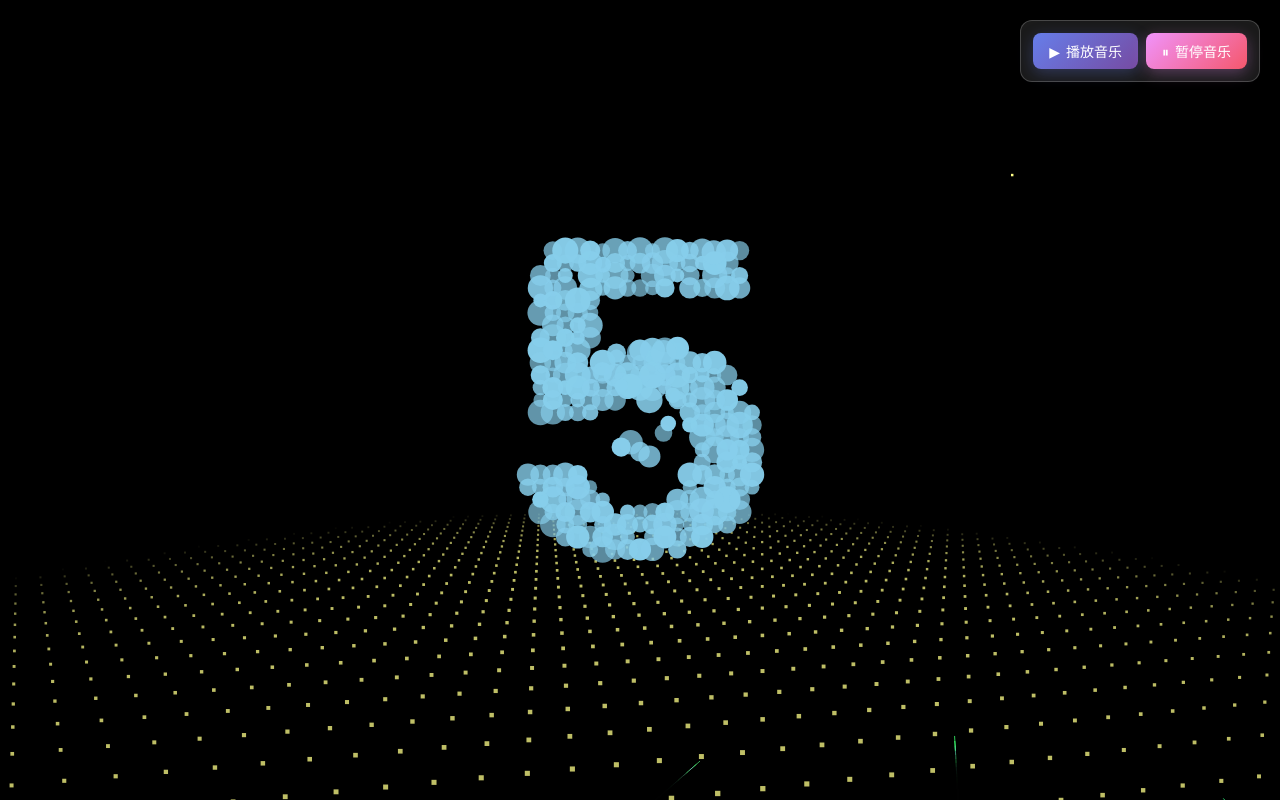
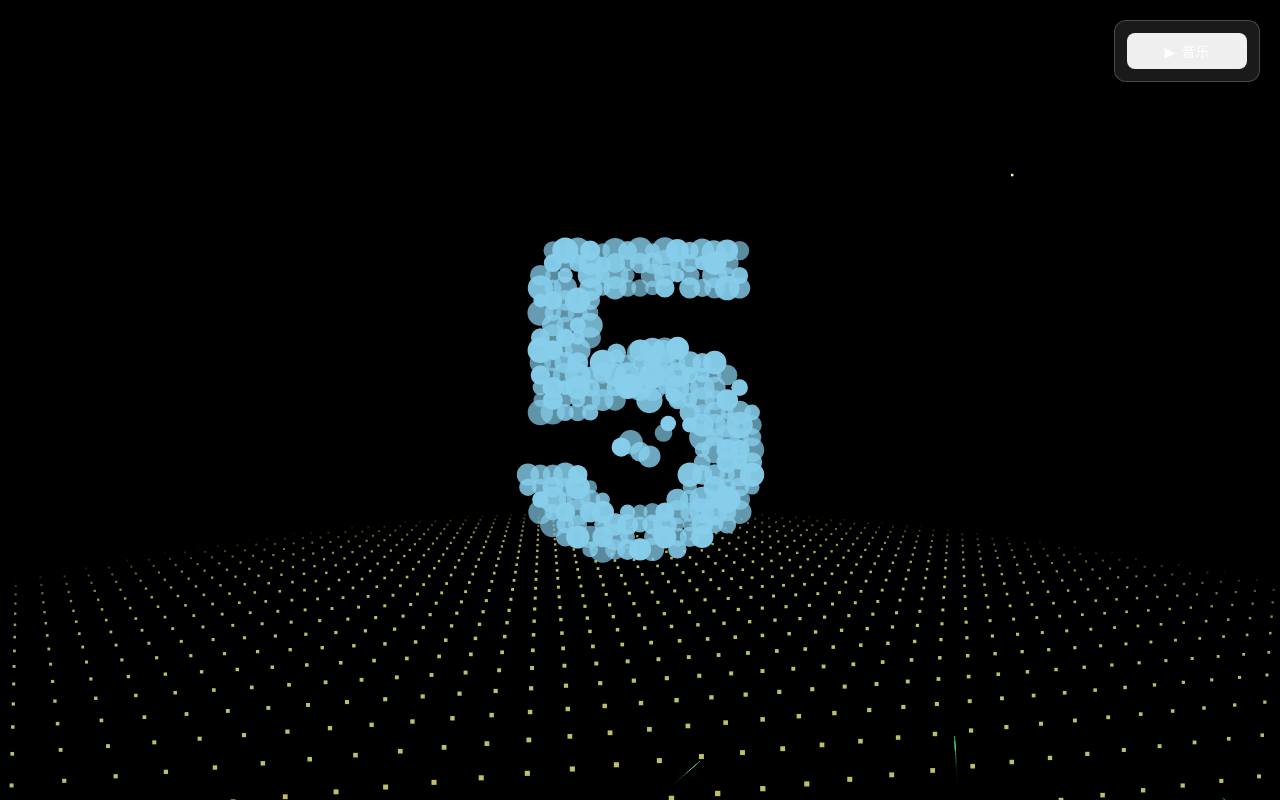
Before and after one commit to xiaowenlaili/guanian1.github.io, a plain HTML site: page index.html in a window 1280 px wide. Drawn offline with Linux system fonts and the light colour scheme; animation ran at ten frames a second.

Commit message:
Add files via upload

```diff
--- a/index.html
+++ b/index.html
@@ -361,49 +361,64 @@ document.addEventListener("DOMContentLoaded", function() {
   var audioControlPanel = document.createElement("div");
   audioControlPanel.style.cssText = "position:fixed; top:20px; right:20px; z-index:10000; background:rgba(255,255,255,0.1); backdrop-filter: blur(10px); padding:12px; border-radius:12px; color:white; display:flex; gap:8px; box-shadow:0 8px 32px rgba(0,0,0,0.15); border:1px solid rgba(255,255,255,0.2);";
 
-  // Add play button
-  var playBtn = document.createElement("button");
-  playBtn.innerHTML = "<span style='margin-right:6px;'>▶</span>播放音乐";
-  playBtn.style.cssText = "background:linear-gradient(135deg, #667eea 0%, #764ba2 100%); color:white; border:none; padding:8px 16px; border-radius:8px; cursor:pointer; font-size:14px; font-weight:500; transition:all 0.3s ease; box-shadow:0 4px 15px rgba(102,126,234,0.3);";
-  playBtn.onclick = function() {
+  // Add toggle button for play/pause
+  var toggleBtn = document.createElement("button");
+  var isPlaying = false;
+
+  // Function to update button state
+  function updateButtonState() {
+    if (isPlaying) {
+      toggleBtn.innerHTML = "<span style='margin-right:6px;'>⏸</span>音乐";
+      toggleBtn.style.background = "linear-gradient(135deg, #f093fb 0%, #f5576c 100%)";
+      toggleBtn.style.boxShadow = "0 4px 15px rgba(240,147,251,0.3)";
+    } else {
+      toggleBtn.innerHTML = "<span style='margin-right:6px;'>▶</span>音乐";
+      toggleBtn.style.background = "linear-gradient(135deg, #667eea 0%, #764ba2 100%)";
+      toggleBtn.style.boxShadow = "0 4px 15px rgba(102,126,234,0.3)";
+    }
+  }
+
+  // Set initial button state
+  updateButtonState();
+
+  // Button styling
+  toggleBtn.style.cssText = "color:white; border:none; padding:8px 20px; border-radius:8px; cursor:pointer; font-size:14px; font-weight:500; transition:all 0.3s ease; min-width:120px;";
+
+  // Toggle function
+  toggleBtn.onclick = function() {
     var music = document.getElementById("myAudio");
     if (music) {
-      music.muted = false;
-      music.play();
+      if (isPlaying) {
+        music.pause();
+      } else {
+        music.muted = false;
+        music.play();
+      }
+      isPlaying = !isPlaying;
+      updateButtonState();
     }
   };
 
-  // Add hover effect for play button
-  playBtn.addEventListener("mouseenter", function() {
+  // Add hover effect
+  toggleBtn.addEventListener("mouseenter", function() {
     this.style.transform = "translateY(-2px)";
-    this.style.boxShadow = "0 6px 20px rgba(102,126,234,0.4)";
+    this.style.boxShadow = isPlaying ? "0 6px 20px rgba(240,147,251,0.4)" : "0 6px 20px rgba(102,126,234,0.4)";
   });
-  playBtn.addEventListener("mouseleave", function() {
+  toggleBtn.addEventListener("mouseleave", function() {
     this.style.transform = "translateY(0)";
-    this.style.boxShadow = "0 4px 15px rgba(102,126,234,0.3)";
+    updateButtonState(); // Reset box shadow to match current state
   });
 
-  // Add pause button
-  var pauseBtn = document.createElement("button");
-  pauseBtn.innerHTML = "<span style='margin-right:6px;'>⏸</span>暂停音乐";
-  pauseBtn.style.cssText = "background:linear-gradient(135deg, #f093fb 0%, #f5576c 100%); color:white; border:none; padding:8px 16px; border-radius:8px; cursor:pointer; font-size:14px; font-weight:500; transition:all 0.3s ease; box-shadow:0 4px 15px rgba(240,147,251,0.3);";
-  pauseBtn.onclick = function() {
-    var music = document.getElementById("myAudio");
-    if (music) music.pause();
-  };
+  // Add audio ended event listener to update button state
+  var music = document.getElementById("myAudio");
+  if (music) {
+    music.addEventListener("ended", function() {
+      isPlaying = false;
+      updateButtonState();
+    });
+  }
 
-  // Add hover effect for pause button
-  pauseBtn.addEventListener("mouseenter", function() {
-    this.style.transform = "translateY(-2px)";
-    this.style.boxShadow = "0 6px 20px rgba(240,147,251,0.4)";
-  });
-  pauseBtn.addEventListener("mouseleave", function() {
-    this.style.transform = "translateY(0)";
-    this.style.boxShadow = "0 4px 15px rgba(240,147,251,0.3)";
-  });
-
-  audioControlPanel.appendChild(playBtn);
-  audioControlPanel.appendChild(pauseBtn);
+  audioControlPanel.appendChild(toggleBtn);
 
   document.body.appendChild(audioControlPanel);
 });
```
